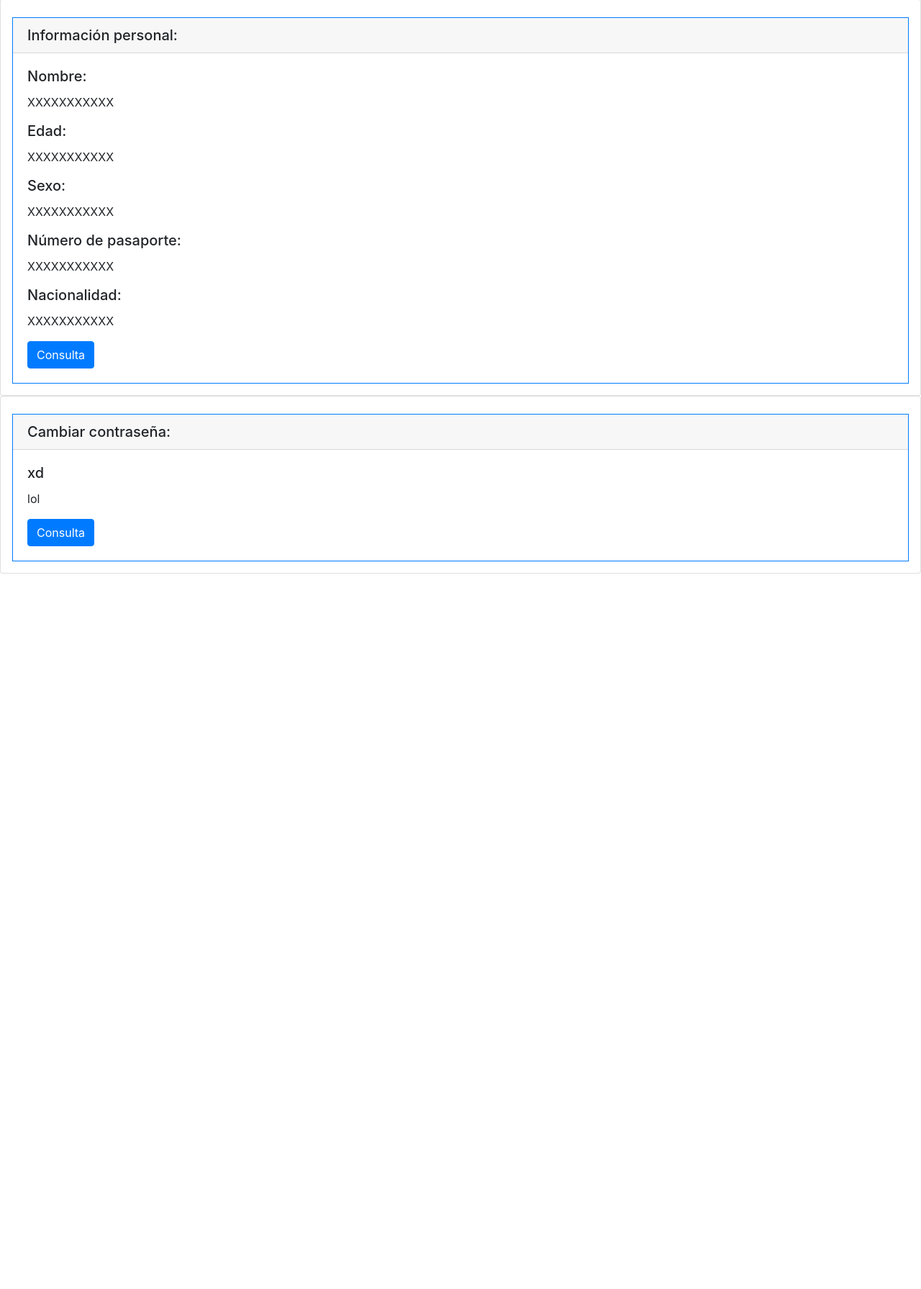
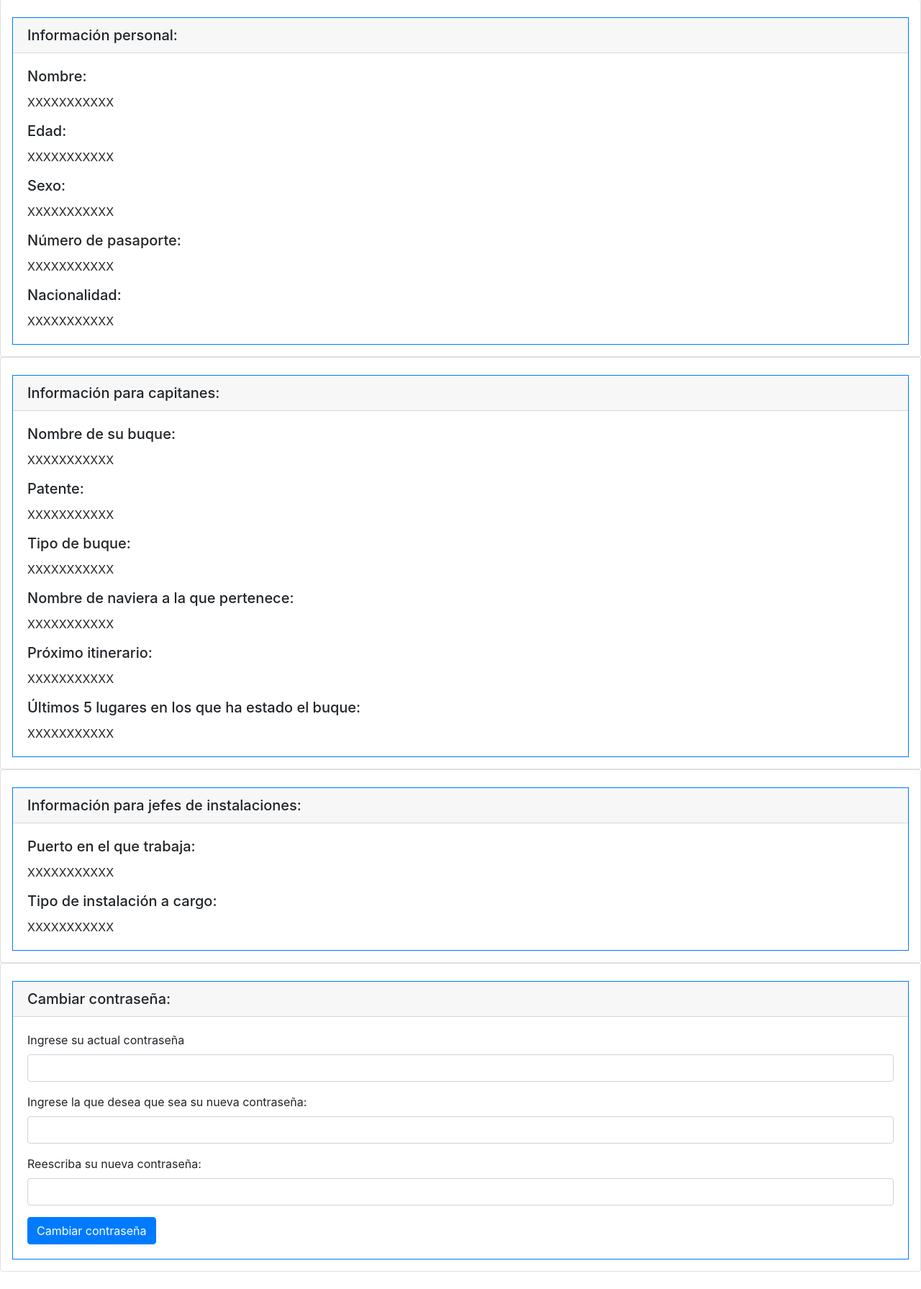
Before and after one commit to fco-hortal/Entregas_G72, a PHP site: page /main/main_miperfil.php in a window 1280 px wide. Shown: the part 81-1872 px from the top of the page at 72% size. Before the commit the page ends 878 px from the top, so only its background shows below. Run offline with PHP 8.4, Linux system fonts and the light colour scheme.

Commit message:
Modificacion front-end: guías para trabajo

```diff
--- a/Sites/main/main_miperfil.php
+++ b/Sites/main/main_miperfil.php
@@ -7,7 +7,6 @@
     <button class="navbar-toggler" type="button" data-toggle="collapse" data-target="#navbarColor02" aria-controls="navbarColor02" aria-expanded="false" aria-label="Toggle navigation">
       <span class="navbar-toggler-icon"></span>
     </button>
-
     <div class="collapse navbar-collapse" id="navbarColor02">
       <ul class="navbar-nav mr-auto">
       <li class="nav-item">
@@ -37,7 +36,38 @@
         <p class="card-text">XXXXXXXXXXX</p>
         <h5 class="card-title">Nacionalidad:</h5>
         <p class="card-text">XXXXXXXXXXX</p>
-        <a href="#" class="btn btn-primary">Consulta</a>
+      </div>
+    </span>
+  </div>
+
+  <div class="card pl-3 pr-3 pt-4 pb-3">
+    <span class="border border-primary">
+      <h5 class="card-header">Información para capitanes:</h5>
+      <div class="card-body">
+        <h5 class="card-title">Nombre de su buque:</h5>
+        <p class="card-text">XXXXXXXXXXX</p>
+        <h5 class="card-title">Patente:</h5>
+        <p class="card-text">XXXXXXXXXXX</p>
+        <h5 class="card-title">Tipo de buque:</h5>
+        <p class="card-text">XXXXXXXXXXX</p>
+        <h5 class="card-title">Nombre de naviera a la que pertenece:</h5>
+        <p class="card-text">XXXXXXXXXXX</p>
+        <h5 class="card-title">Próximo itinerario:</h5>
+        <p class="card-text">XXXXXXXXXXX</p>
+        <h5 class="card-title">Últimos 5 lugares en los que ha estado el buque:</h5>
+        <p class="card-text">XXXXXXXXXXX</p>
+      </div>
+    </span>
+  </div>
+
+  <div class="card pl-3 pr-3 pt-4 pb-3">
+    <span class="border border-primary">
+      <h5 class="card-header">Información para jefes de instalaciones:</h5>
+      <div class="card-body">
+        <h5 class="card-title">Puerto en el que trabaja:</h5>
+        <p class="card-text">XXXXXXXXXXX</p>
+        <h5 class="card-title">Tipo de instalación a cargo:</h5>
+        <p class="card-text">XXXXXXXXXXX</p>
       </div>
     </span>
   </div>
@@ -45,11 +75,24 @@
   <div class="card pl-3 pr-3 pt-4 pb-3"s>
     <span class="border border-primary">
       <h5 class="card-header">Cambiar contraseña:</h5>
-      <div class="card-body">
-        <h5 class="card-title">xd</h5>
-        <p class="card-text">lol</p>
-        <a href="#" class="btn btn-primary">Consulta</a>
-      </div>
+
+    <div class="card-body">
+      <form action="main_miperfil.php" method="post">
+        <div class="form-group">
+          <label>Ingrese su actual contraseña</label>
+          <input type="password" class="form-control" id="exampleInputPassword1" name="pass_old">
+        </div>
+        <div class="form-group">
+          <label>Ingrese la que desea que sea su nueva contraseña:</label>
+          <input type="password" class="form-control" id="exampleInputPassword1" name="pass_new1">
+        </div>
+        <div class="form-group">
+          <label>Reescriba su nueva contraseña:</label>
+          <input type="password" class="form-control" id="exampleInputPassword1" name="pass_new2">
+        </div>
+        <button type="input" class="btn btn-primary">Cambiar contraseña</button>
+      </form>
+    </div>
     </span>
   </div>
 
```
Also changed, not shown: Sites/consultas/consulta_InfoCapitanes.php (added, +41 -0 lines), Sites/consultas/consulta_InfoJefes.php (added, +41 -0 lines), Sites/consultas/consulta_InfoPersonal.php (added, +41 -0 lines), Sites/consultas/consulta_ListaNavieras.php (added, +41 -0 lines), Sites/consultas/consulta_ListaPuertos.php (added, +41 -0 lines), Sites/index_register.php (+9 -5 lines), Sites/main/main_navieras.php (+3 -4 lines), Sites/main/main_puertos.php (+4 -4 lines), Sites/consultas/consulta_.php (renamed from Sites/consultas/planilla_consulta_bdd133.php).
